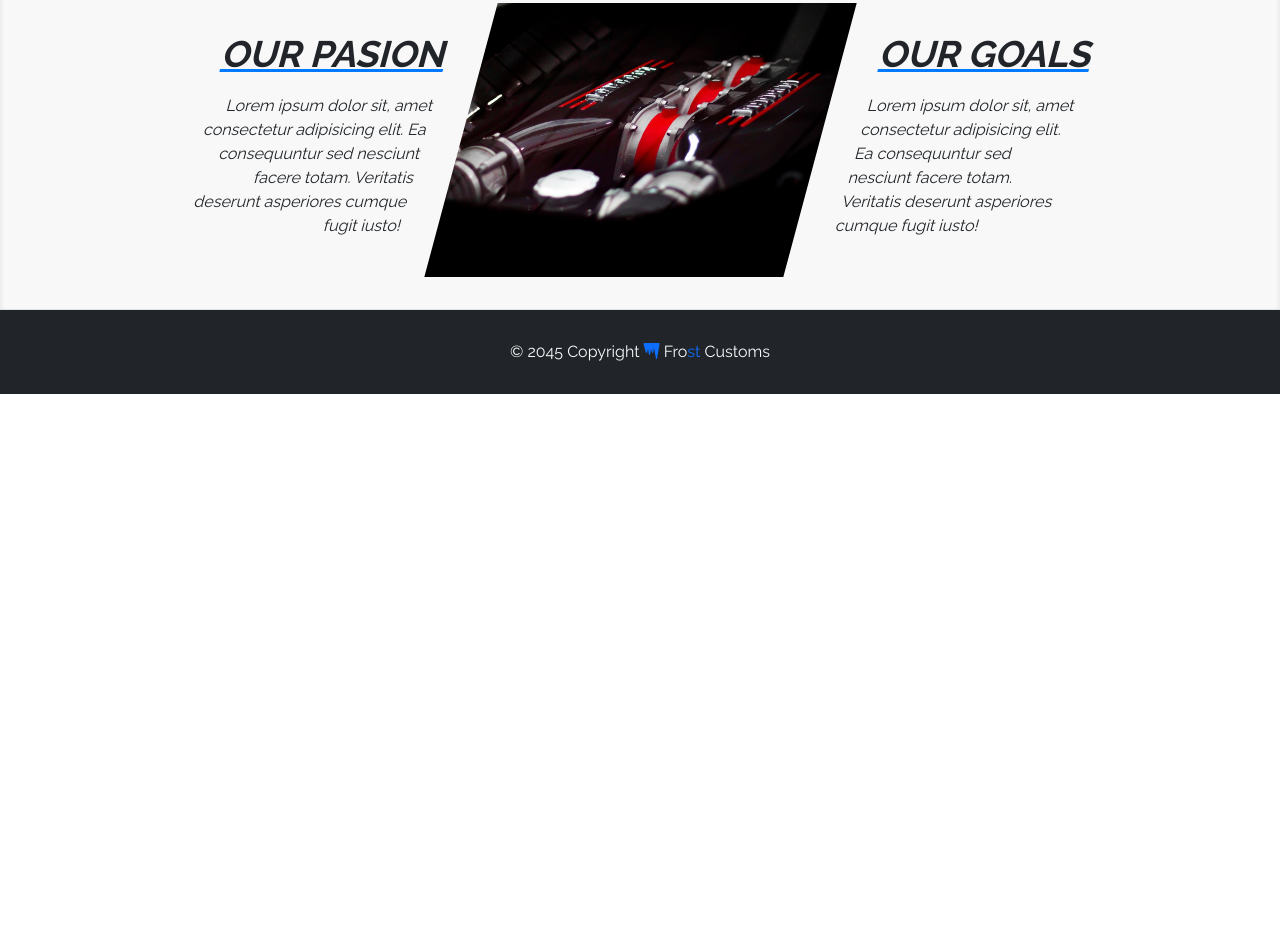
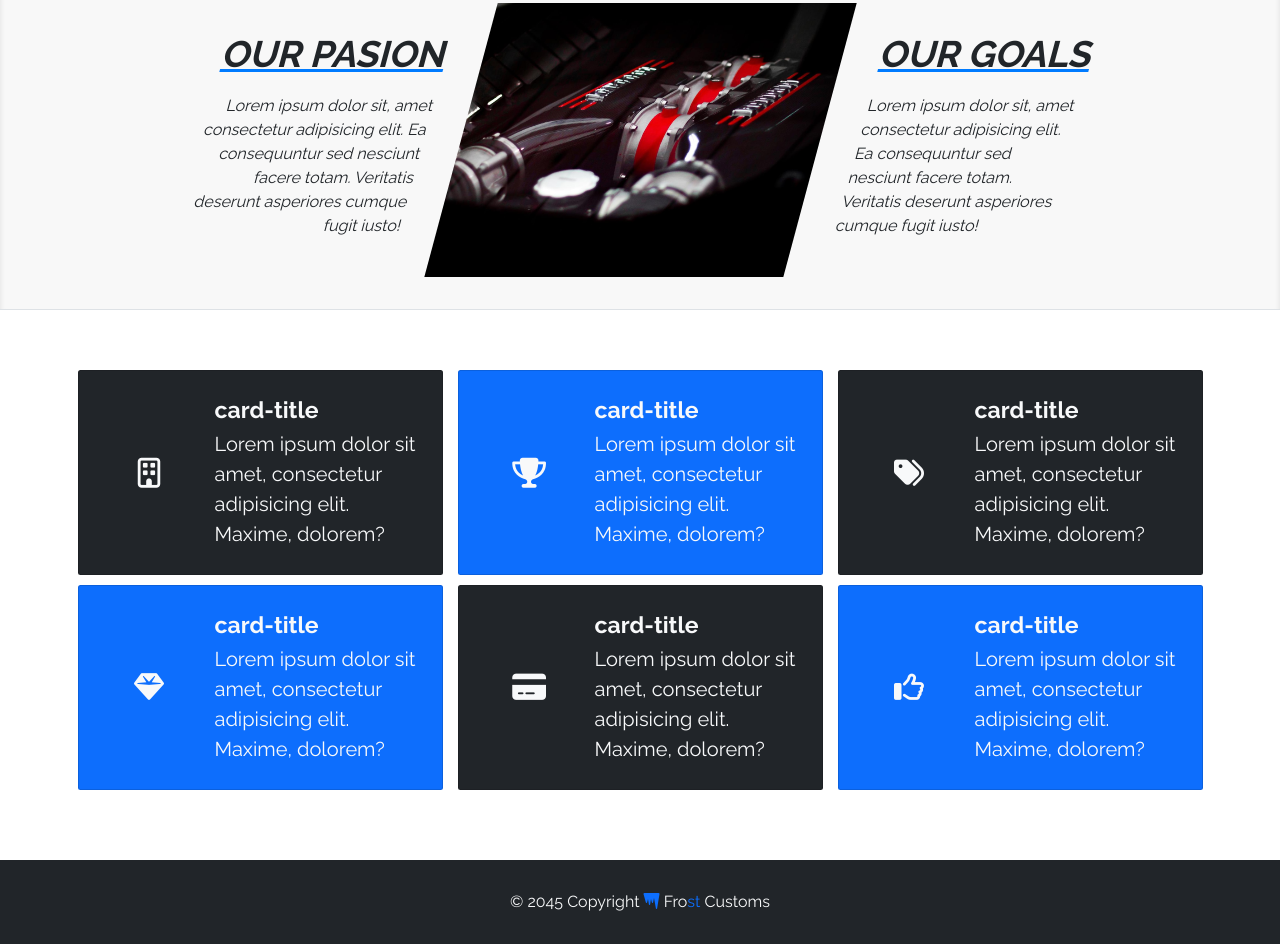
Before and after one commit to ArcziDudu/strona-bootsrap, a website: page aboutus.html in a window 1280 px wide. Shown: the part 586-1530 px from the top of the page. Before the commit the page ends 980 px from the top, so only its background shows below. Drawn offline with nearby package versions, Linux system fonts and the light colour scheme.

Commit message:
ready about us cards

```diff
--- a/aboutus.html
+++ b/aboutus.html
@@ -64,6 +64,104 @@
                 </div>
             </div>
         </section>
+
+        <section class="aboutus-bottom py-5">
+            <div class="container py-5 text-light">
+                <div class="row row-cols-md-2 row-cols-lg-3">
+                    <div class="col-md-6 col-lg-4">
+                        <div class="card p-4 mb-3 bg-dark">
+                            <div class="row g-0">
+                                <div class="col-4 d-flex justify-content-center align-items-center">
+                                    <i class="far fa-building"></i>
+                                </div>
+                                <div class="col-8">
+                                    <div class="card-body">
+                                        <h3 class="card-title">card-title</h3>
+                                        <p class="card-text">Lorem ipsum dolor sit amet, consectetur adipisicing elit. Maxime, dolorem?</p>
+                                    </div>
+                                </div>
+                            </div>
+                        </div>
+                    </div>
+                    <div class="col-md-6 col-lg-4">
+                        <div class="card p-4 mb-3 bg-primary">
+                            <div class="row g-0">
+                                <div class="col-4 d-flex justify-content-center align-items-center">
+                                    <i class="fas fa-trophy"></i>
+                                </div>
+                                <div class="col-8">
+                                    <div class="card-body">
+                                        <h3 class="card-title">card-title</h3>
+                                        <p class="card-text">Lorem ipsum dolor sit amet, consectetur adipisicing elit. Maxime, dolorem?</p>
+                                    </div>
+                                </div>
+                            </div>
+                        </div>
+                    </div>
+                    <div class="col-md-6 col-lg-4">
+                        <div class="card p-4 mb-3 bg-dark">
+                            <div class="row g-0">
+                                <div class="col-4 d-flex justify-content-center align-items-center">
+                                    <i class="fas fa-tags"></i>
+                                </div>
+                                <div class="col-8">
+                                    <div class="card-body">
+                                        <h3 class="card-title">card-title</h3>
+                                        <p class="card-text">Lorem ipsum dolor sit amet, consectetur adipisicing elit. Maxime, dolorem?</p>
+                                    </div>
+                                </div>
+                            </div>
+                        </div>
+                    </div>
+                    <div class="col-md-6 col-lg-4">
+                        <div class="card p-4 mb-3 bg-primary">
+                            <div class="row g-0">
+                                <div class="col-4 d-flex justify-content-center align-items-center">
+                                    <i class="fas fa-gem"></i>
+                                </div>
+                                <div class="col-8">
+                                    <div class="card-body">
+                                        <h3 class="card-title">card-title</h3>
+                                        <p class="card-text">Lorem ipsum dolor sit amet, consectetur adipisicing elit. Maxime, dolorem?</p>
+                                    </div>
+                                </div>
+                            </div>
+                        </div>
+                    </div>
+                    <div class="col-md-6 col-lg-4">
+                        <div class="card p-4 mb-3 bg-dark">
+                            <div class="row g-0">
+                                <div class="col-4 d-flex justify-content-center align-items-center">
+                                    <i class="fas fa-credit-card"></i>
+                                </div>
+                                <div class="col-8">
+                                    <div class="card-body">
+                                        <h3 class="card-title">card-title</h3>
+                                        <p class="card-text">Lorem ipsum dolor sit amet, consectetur adipisicing elit. Maxime, dolorem?</p>
+                                    </div>
+                                </div>
+                            </div>
+                        </div>
+                    </div>
+                    <div class="col-md-6 col-lg-4">
+                        <div class="card p-4 mb-3 bg-primary">
+                            <div class="row g-0">
+                                <div class="col-4 d-flex justify-content-center align-items-center">
+                                    <i class="far fa-thumbs-up"></i>
+                                </div>
+                                <div class="col-8">
+                                    <div class="card-body">
+                                        <h3 class="card-title">card-title</h3>
+                                        <p class="card-text">Lorem ipsum dolor sit amet, consectetur adipisicing elit. Maxime, dolorem?</p>
+                                    </div>
+                                </div>
+                            </div>
+                        </div>
+                    </div>
+                </div>
+            </div>
+        </section>
+
     </main>
      <footer class="bg-dark text-light">
     <p class="py-5 mb-0 text-center">&copy; 2045 Copyright  <i class="fa fa-icicles text-primary"></i> Fro<span class="text-primary">st</span> Customs</p>
--- a/src/sass/style.scss
+++ b/src/sass/style.scss
@@ -133,4 +133,14 @@ body{
             object-fit: cover;
         }
     }
+    .aboutus-bottom{
+        font-size: 2rem;
+        i{
+            font-size: 3rem;
+        }
+        h3{
+            font-size: 2.3rem;
+            font-weight: bold;
+        }
+    }
 }
```
Also changed, not shown: dist/css/style.min.css, 1 other file.
